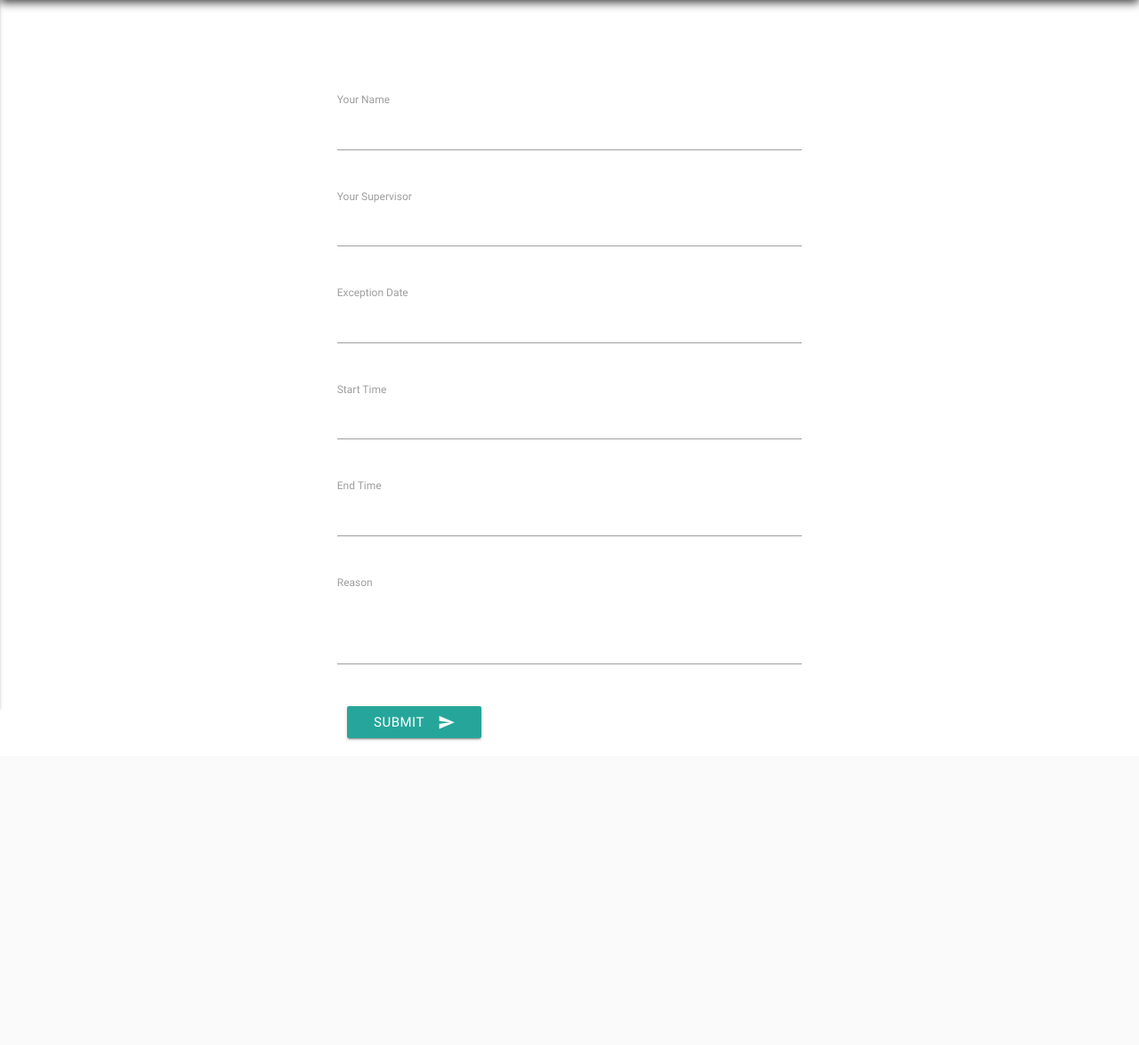
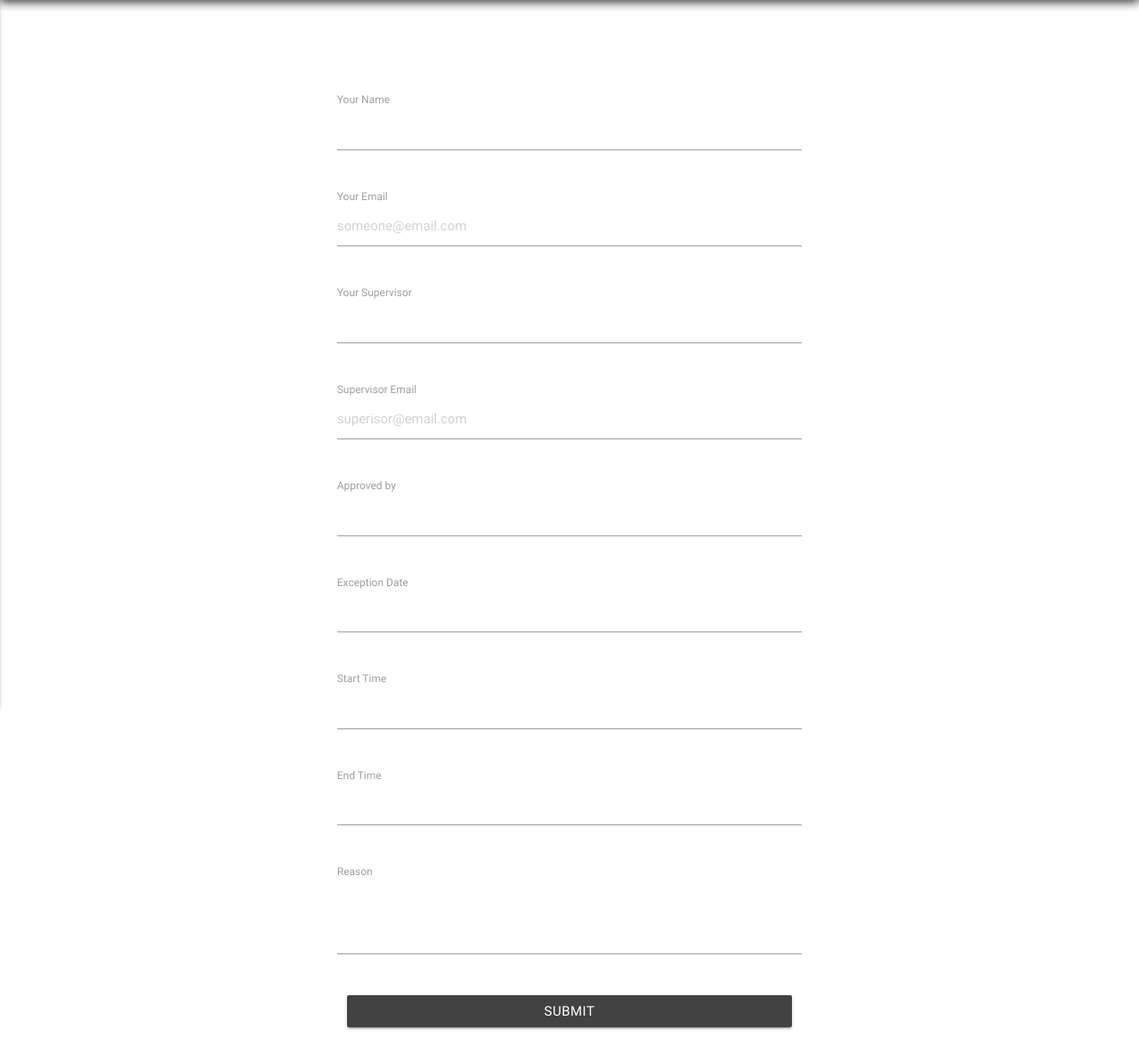
Before and after one commit to pastranastevenaz/tbp_flask, a Flask app: page /exception in a window 1280 px wide. Shown: the part 64-1239 px from the top of the page at 89% size. Before the commit the page ends 896 px from the top, so only its background shows below. Run offline with Flask 2, Linux system fonts and the light colour scheme; some libraries are stand-ins or nearby versions.

Commit message:
email form sends data to method

```diff
--- a/app.py
+++ b/app.py
@@ -21,13 +21,8 @@ def dns():
 
 @app.route("/dnsshow", methods=['GET','POST'])
 def dnsshow():
-    true = True
     if request.method == 'POST':
         domain_suffix=request.form['domain']
-        # if true:
-        #     error = 'Please enter a domain'
-        #     return redirect(url_for('dns'))
-        # else:
         try:
             # DECLARING EMPTY LISTS TO STORE THE KEY VALUE PAIRS THAT RETURN FROM THE HTTP RESPONSE
             all_a_records=[]
@@ -107,9 +102,33 @@ def dnsshow():
             error = 'Please enter a domain'
             return redirect(url_for('dns'))
                 # a_name = a_name, a_ttl = a_ttl, a_type = a_type, a_value = a_value)
-@app.route("/exception", methods=['GET'])
+@app.route("/exception", methods=['GET', 'POST'])
 def exception():
-    return render_template('exception.html')
+    if request.method == 'POST':
+        # GET ALL VALUES FROM FORM
+        agent_name=request.form['agent_name']
+        agent_email=request.form['agent_email']
+        sup_name=request.form['sup_name']
+        sup_email=request.form['sup_email']
+        approved_by=request.form['approved_by']
+        exception_date=request.form['exception_date']
+        start_time=request.form['start_time']
+        end_time=request.form['end_time']
+        reason = request.form['reason']
+        print(str(agent_name))
+        print(str(agent_email))
+        print(str(sup_name))
+        print(str(sup_email))
+        print(str(approved_by))
+        print(str(exception_date))
+        print(str(start_time))
+        print(str(end_time))
+        print(str(reason))
+
+        return render_template('exception.html')
+    elif request.method == "GET":
+        return render_template('exception.html')
+    else: return render_template('error.html')
 
 @app.route("/troubleshoot")
 def troubleshoot():
--- /dev/null
+++ b/mailer.py
@@ -0,0 +1,4 @@
+from flask import render_template
+
+def mail_form():
+    return render_template('mailer.html')
--- a/templates/exception.html
+++ b/templates/exception.html
@@ -1,37 +1,53 @@
 {% extends "layout.html" %}
 
 {% block content %}
+  <style>
+  #submit-button{
+    width: 100%;
+    background-color: #424242;
+  }
+  </style>
   <div class="container">
     <div class="row">
       <!-- <h1>This is the Exception!</h1> -->
-      <form class="col s12">
+      <form action"/" method="POST" class="col s12">
         <div class="row">
-            <label for="your_name">Your Name</label>
-            <input id="your_name" type="text" class="validate">
+            <label for="agent_name">Your Name</label>
+            <input name="agent_name" id="agent_name" type="text" class="validate">
         </div>
         <div class="row">
-            <label for="your_name">Your Supervisor</label>
-            <input id="your_name" type="text" class="validate">
+            <label for="agent_emai">Your Email</label>
+            <input placeholder="someone@email.com" name="agent_email" id="agent_email" type="email" class="validate">
         </div>
         <div class="row">
-            <label for="your_name">Exception Date</label>
-            <input id="your_name" type="text" class="datepicker">
+            <label for="sup_name">Your Supervisor</label>
+            <input name="sup_name" id="sup_name" type="text" class="validate">
         </div>
         <div class="row">
-            <label for="your_name">Start Time</label>
-            <input id="your_name" type="text" class="timepicker">
+            <label for="sup_emai">Supervisor Email</label>
+            <input placeholder="superisor@email.com" name="sup_email" id="sup_email" type="email" class="validate">
         </div>
         <div class="row">
-            <label for="your_name">End Time</label>
-            <input id="your_name" type="text" class="timepicker">
+            <label for="approved_by">Approved by</label>
+            <input name="approved_by" id="approved_by" type="text" class="validate">
         </div>
-
         <div class="row">
-            <label for="your_name">Reason</label>
-            <textarea id="textarea1" class="materialize-textarea validate"></textarea>
+            <label for="exception_date">Exception Date</label>
+            <input name="exception_date" id="exception_date" type="text" class="datepicker">
         </div>
-        <button class="btn waves-effect waves-light" type="submit" name="action">Submit
-          <i class="material-icons right">send</i>
+        <div class="row">
+            <label for="start_time">Start Time</label>
+            <input name="start_time" id="start_time" type="text" class="timepicker">
+        </div>
+        <div class="row">
+            <label for="end_time">End Time</label>
+            <input name="end_time" id="end_time" type="text" class="timepicker validate">
+        </div>
+        <div class="row">
+            <label for="reason">Reason</label>
+            <textarea name="reason" id="reason" class="materialize-textarea validate"></textarea>
+        </div>
+        <button id="submit-button" class="btn" type="submit" name="action">Submit
         </button>
       </form>
     </div>
--- /dev/null
+++ b/templates/mailer.html
@@ -0,0 +1,6 @@
+{% extends "layout.html" %}
+
+{% bloock content %}
+<div class="container">
+
+{% endblock %}
```
Also changed, not shown: templates/error.html (added, +9 -0 lines), config.py (added).
